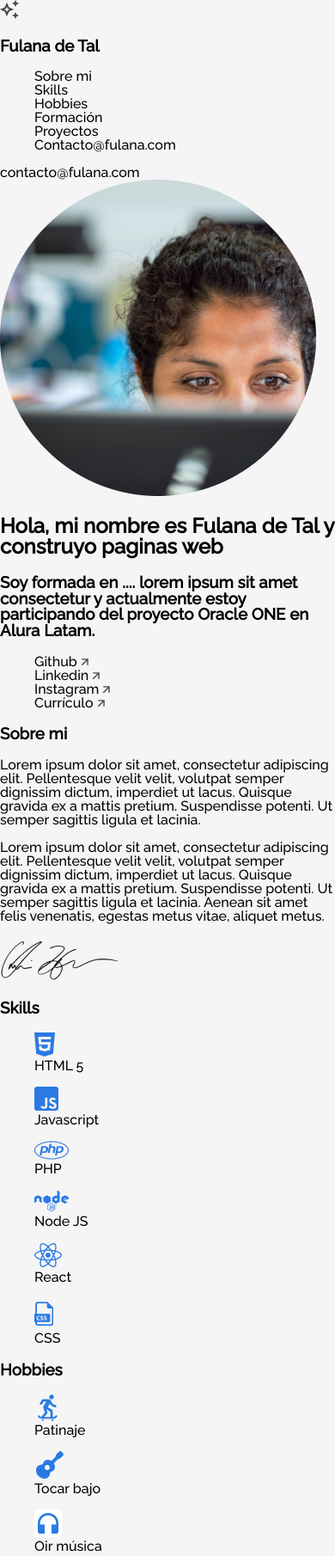
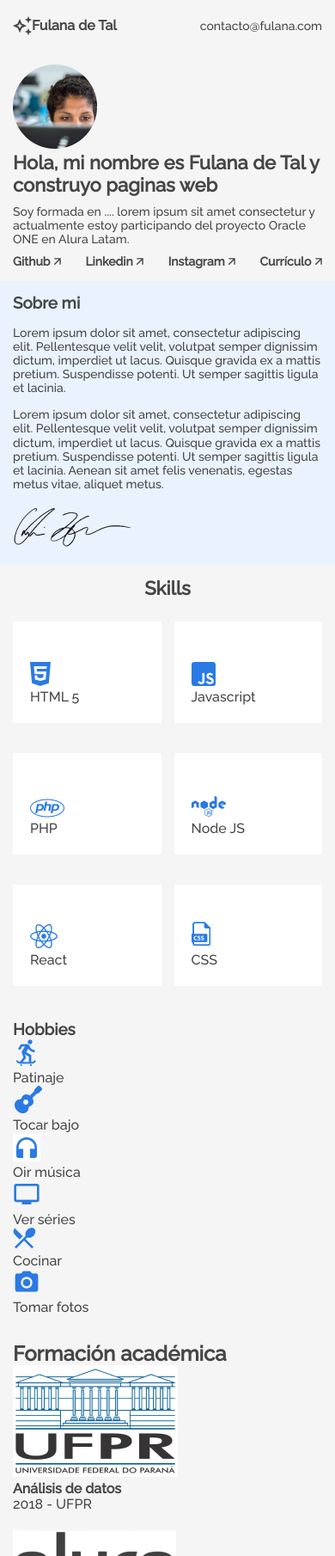
Before and after one commit to jpgalarza/challenge-portafolio-oracle-one, a plain HTML site: page index.html in a window 390 px wide. Shown: the top 1810 px of the page at 86% size. Drawn offline with Linux system fonts and the light colour scheme.

Commit message:
Estilos mobile de las secciones, Header, profile, about y skills

```diff
--- a/index.html
+++ b/index.html
@@ -1,23 +1,27 @@
 <!DOCTYPE html>
 <html lang="es">
   <head>
-    <meta charset="UTF-8">
-    <meta http-equiv="X-UA-Compatible" content="IE=edge">
-    <meta name="viewport" content="width=device-width, initial-scale=1.0">
-    <link rel="stylesheet" href="main.css">
-    <link rel="preconnect" href="https://fonts.googleapis.com">
-    <link rel="preconnect" href="https://fonts.gstatic.com" crossorigin>
-    <link href="https://fonts.googleapis.com/css2?family=Raleway:wght@500&display=swap" rel="stylesheet">
+    <meta charset="UTF-8" />
+    <meta http-equiv="X-UA-Compatible" content="IE=edge" />
+    <meta
+      name="viewport"
+      content="width=device-width, initial-scale=1.0, maximum-scale=1.0, user-scalable=no"
+    />
+    <link rel="stylesheet" href="main.css" />
+    <link rel="preconnect" href="https://fonts.googleapis.com" />
+    <link rel="preconnect" href="https://fonts.gstatic.com" crossorigin />
+    <link
+      href="https://fonts.googleapis.com/css2?family=Raleway:wght@500&display=swap"
+      rel="stylesheet"
+    />
     <title>Portafolio Juan Pablo Galarza</title>
   </head>
   <body>
-    <!-- Sección del Menú  -->
-    <div class="tudo">
-    <section class="menu">
-        <header class="menu__header">
-            <img src="assets\vector.png">
+    <header class="menu__header container">
+      <div class="logo">
+        <img src="assets\vector.png" />
         <h3 class="menu__title">Fulana de Tal</h3>
-        </header>
+      </div>
       <nav>
         <ul class="menu__list">
           <li class="menu__list__item"><a href="#sobre-mi">Sobre mi</a></li>
@@ -25,255 +29,378 @@
           <li class="menu__list__item"><a href="#hobbies">Hobbies</a></li>
           <li class="menu__list__item"><a href="#formacion">Formación</a></li>
           <li class="menu__list__item"><a href="#xp">Proyectos</a></li>
-                <li class="menu__list__item"><a href="#contacto">Contacto@fulana.com</a></li>
+          <li class="menu__list__item">
+            <a href="#contacto">Contacto@fulana.com</a>
+          </li>
         </ul>
-            <li class="menu__list__item__contato"><a href="#contacto">contacto@fulana.com</a></li>
+        <li class="menu__list__item__contato">
+          <a href="#contacto">contacto@fulana.com</a>
+        </li>
       </nav>
-    </section>
+    </header>
 
     <!-- Sección del Header/Title/Hero -->
-    <section class="title">
+    <main>
+      <section class="title container">
         <div class="title__div">
-            <img class="title__profile" src="assets\profile.png">
+          <img class="title__profile" src="assets\profile.png" />
           <div class="title__container">
-                <h2 class="title__bio">Hola, mi nombre es Fulana de Tal y construyo paginas web</h2>
-                <h3 class="title__subsection">Soy formada en .... lorem ipsum sit amet consectetur y actualmente estoy participando del proyecto Oracle ONE en Alura Latam.</h3>
+            <h2 class="title__bio">
+              Hola, mi nombre es Fulana de Tal y construyo paginas web
+            </h2>
+            <h3 class="title__subsection">
+              Soy formada en .... lorem ipsum sit amet consectetur y actualmente
+              estoy participando del proyecto Oracle ONE en Alura Latam.
+            </h3>
             <ul class="title__network">
               <!-- Enlaces redes sociales favoritas -->
-                    <li class="title__network__item"><a href="">Github <img src="assets\arrow.png"> </a></li>
-                    <li class="title__network__item"><a href="">Linkedin <img src="assets\arrow.png"></a></li>
-                    <li class="title__network__item"><a href="">Instagram <img src="assets\arrow.png"></a></li>
-                    <li class="title__network__item"><a href="">Currículo <img src="assets\arrow.png"></a></li>
+              <li class="title__network__item">
+                <a href="">Github <img src="assets\arrow.png" /> </a>
+              </li>
+              <li class="title__network__item">
+                <a href="">Linkedin <img src="assets\arrow.png" /></a>
+              </li>
+              <li class="title__network__item">
+                <a href="">Instagram <img src="assets\arrow.png" /></a>
+              </li>
+              <li class="title__network__item">
+                <a href="">Currículo <img src="assets\arrow.png" /></a>
+              </li>
             </ul>
           </div>
         </div>
       </section>
-
       <!-- Sección sobre mi -->
-    <section class="about" id="sobre-mi">
+      <section class="about container" id="sobre-mi">
         <div class="about__container">
           <h3 class="about__title">Sobre mi</h3>
-            <p class="about__paragraph">Lorem ipsum dolor sit amet, consectetur adipiscing elit. Pellentesque velit velit, volutpat semper dignissim dictum, imperdiet ut lacus. Quisque gravida ex a mattis pretium. Suspendisse potenti. Ut semper sagittis ligula et lacinia.  </p>
-            <p class="about__paragraph">Lorem ipsum dolor sit amet, consectetur adipiscing elit. Pellentesque velit velit, volutpat semper dignissim dictum, imperdiet ut lacus. Quisque gravida ex a mattis pretium. Suspendisse potenti. Ut semper sagittis ligula et lacinia. Aenean sit amet felis venenatis, egestas metus vitae, aliquet metus.</p>
+          <p class="about__paragraph">
+            Lorem ipsum dolor sit amet, consectetur adipiscing elit.
+            Pellentesque velit velit, volutpat semper dignissim dictum,
+            imperdiet ut lacus. Quisque gravida ex a mattis pretium. Suspendisse
+            potenti. Ut semper sagittis ligula et lacinia.
+          </p>
+          <p class="about__paragraph">
+            Lorem ipsum dolor sit amet, consectetur adipiscing elit.
+            Pellentesque velit velit, volutpat semper dignissim dictum,
+            imperdiet ut lacus. Quisque gravida ex a mattis pretium. Suspendisse
+            potenti. Ut semper sagittis ligula et lacinia. Aenean sit amet felis
+            venenatis, egestas metus vitae, aliquet metus.
+          </p>
           <!-- firma! -->
-            <img src="assets\signature.png">
+          <img src="assets\signature.png" />
         </div>
       </section>
-
       <!-- Sección de Skills -->
-    <section class="skills" id="skills">
+      <section class="skills container" id="skills">
         <h3 class="skills__title">Skills</h3>
         <div class="skills__line">
           <div class="skills__box">
             <ul>
-                        <li class="skills__img"><img src="assets\htlm.png"></li>
-                        <li class="skills__name"> HTML 5</li>
+              <li class="skills__img"><img src="assets\htlm.png" /></li>
+              <li class="skills__name">HTML 5</li>
             </ul>
           </div>
-
           <div class="skills__box">
             <ul>
-                        <li class="skills__img"> <img src="assets\js_icon.png" alt=""></li>
+              <li class="skills__img">
+                <img src="assets\js_icon.png" alt="" />
+              </li>
               <li class="skills__name">Javascript</li>
             </ul>
           </div>
-
           <div class="skills__box">
             <ul>
-                        <li class="skills__img"> <img src="assets\php_icon.png" alt=""></li>
+              <li class="skills__img">
+                <img src="assets\php_icon.png" alt="" />
+              </li>
               <li class="skills__name">PHP</li>
             </ul>
           </div>
-
           <div class="skills__box">
             <ul>
-                        <li class="skills__img"><img src="assets\nodejs_icon.png" alt=""></li>
+              <li class="skills__img">
+                <img src="assets\nodejs_icon.png" alt="" />
+              </li>
               <li class="skills__name">Node JS</li>
             </ul>
           </div>
-
           <div class="skills__box">
             <ul>
-                        <li class="skills__img"> <img src="assets\react_icon.png" alt=""> </li>
+              <li class="skills__img">
+                <img src="assets\react_icon.png" alt="" />
+              </li>
               <li class="skills__name">React</li>
             </ul>
           </div>
-
           <div class="skills__box">
             <ul>
-                        <li class="skills__img"> <img src="assets\css_icon.png" alt=""> </li>
+              <li class="skills__img">
+                <img src="assets\css_icon.png" alt="" />
+              </li>
               <li class="skills__name">CSS</li>
             </ul>
           </div>
         </div>
       </section>
-
       <!-- Sección de Hobbies -->
-    <section class="hobbies" id="hobbies">
+      <section class="hobbies container" id="hobbies">
         <h3 class="hobbies__title">Hobbies</h3>
         <div class="hobbies__line">
           <div class="hobbies__box">
             <ul>
-                        <li class="hobbies__img"><img src="assets\skate_icon.png"></li>
-                        <li class="hobbies__name"> Patinaje</li>
+              <li class="hobbies__img"><img src="assets\skate_icon.png" /></li>
+              <li class="hobbies__name">Patinaje</li>
             </ul>
           </div>
-
           <div class="hobbies__box">
             <ul>
-                        <li class="hobbies__img"> <img src="assets\guitar_icon.png" alt=""></li>
+              <li class="hobbies__img">
+                <img src="assets\guitar_icon.png" alt="" />
+              </li>
               <li class="hobbies__name">Tocar bajo</li>
             </ul>
           </div>
-
           <div class="hobbies__box">
             <ul>
-                        <li class="hobbies__img"> <img src="assets\headphones_icon.png" alt=""></li>
+              <li class="hobbies__img">
+                <img src="assets\headphones_icon.png" alt="" />
+              </li>
               <li class="hobbies__name">Oir música</li>
             </ul>
           </div>
-
           <div class="hobbies__box">
             <ul>
-                        <li class="hobbies__img"><img src="assets\tv_icon.png" alt=""></li>
+              <li class="hobbies__img">
+                <img src="assets\tv_icon.png" alt="" />
+              </li>
               <li class="hobbies__name">Ver séries</li>
             </ul>
           </div>
-
           <div class="hobbies__box">
             <ul>
-                        <li class="hobbies__img"> <img src="assets\forkspoon_icon.png" alt=""> </li>
+              <li class="hobbies__img">
+                <img src="assets\forkspoon_icon.png" alt="" />
+              </li>
               <li class="hobbies__name">Cocinar</li>
             </ul>
           </div>
-
           <div class="hobbies__box">
             <ul>
-                        <li class="hobbies__img"> <img src="assets\camera_icon.png" alt=""> </li>
+              <li class="hobbies__img">
+                <img src="assets\camera_icon.png" alt="" />
+              </li>
               <li class="hobbies__name">Tomar fotos</li>
             </ul>
           </div>
         </div>
       </section>
-
       <!-- Sección de Formación académica -->
-    <section class="academic" id="formacion">
-        <h2 class="academic__title" >Formación académica</h2>
+      <section class="academic container" id="formacion">
+        <h2 class="academic__title">Formación académica</h2>
         <div class="academic__courses">
           <div class="academic__courses__box">
             <ul class="academic__courses__list">
               <!-- Logotipo de la institución de formación -->
-                    <li class="academic__courses__item__img"><img src="assets\ufpr_logo.png"></li>
-                    <li class="academic__courses__item__title"><h4>Análisis de datos</h4></li>
-                    <li class="academic__courses__item__subtitle"><p>2018 - UFPR</p></li>
+              <li class="academic__courses__item__img">
+                <img src="assets\ufpr_logo.png" />
+              </li>
+              <li class="academic__courses__item__title">
+                <h4>Análisis de datos</h4>
+              </li>
+              <li class="academic__courses__item__subtitle">
+                <p>2018 - UFPR</p>
+              </li>
             </ul>
           </div>
           <div class="academic__courses__box">
             <ul class="academic__courses__list">
               <!--Logotipo de la institución de formación -->
-                    <li class="academic__courses__item__img"><img src="assets\alura_logo.png"></li>
-                    <li class="academic__courses__item__title"><h4>Formación en UX Design</h4></li>
-                    <li class="academic__courses__item__subtitle"><p>2019 - Alura</p></li>
+              <li class="academic__courses__item__img">
+                <img src="assets\alura_logo.png" />
+              </li>
+              <li class="academic__courses__item__title">
+                <h4>Formación en UX Design</h4>
+              </li>
+              <li class="academic__courses__item__subtitle">
+                <p>2019 - Alura</p>
+              </li>
             </ul>
           </div>
           <div class="academic__courses__box">
             <ul class="academic__courses__list">
               <!-- Logotipo de la institución de formación -->
-                    <li class="academic__courses__item__img"><img src="assets\ufrj_logo.png"></li>
-                    <li class="academic__courses__item__title"><h4>Posgrado en diseño</h4></li>
-                    <li class="academic__courses__item__subtitle"><p>En curso - UFRJ</p></li>
+              <li class="academic__courses__item__img">
+                <img src="assets\ufrj_logo.png" />
+              </li>
+              <li class="academic__courses__item__title">
+                <h4>Posgrado en diseño</h4>
+              </li>
+              <li class="academic__courses__item__subtitle">
+                <p>En curso - UFRJ</p>
+              </li>
             </ul>
           </div>
         </div>
       </section>
-
       <!-- Sección de Experiencia Profesional/Proyectos-->
-    <section class="experience" id="xp">
-        <h2 class="experience__section__title" >Experiencia Profissional</h2>
+      <section class="experience container" id="xp">
+        <h2 class="experience__section__title">Experiencia Profissional</h2>
         <div class="experiencie__box">
           <!-- Logotipo/captura de pantalla de tu proyecto -->
-            <img class="experience__img" src="assets\decod_print.png">
-            <div class="experience__info"
+          <img class="experience__img" src="assets\decod_print.png" />
+          <div class="experience__info">
             <h2 class="experience__title">Encriptador de texto</h2>
-                <h3 class="experience__text">Challenge Alura Codificador </h3>
+            <h3 class="experience__text">Challenge Alura Codificador</h3>
             <div class="experience__description">
               <!-- Enlace del proyecto en Github o GithubPages -->
-                            <span class="experience__repo"><a href="https://github.com/alura-challenges/challenge-one-encriptador-latam"><button class="experiencia__botao--repo">Repositório</button></a></span>
-                            <span class="experience__demo"><a href=""><button class="experience__botao--demo">Ver demo</button></a></span>
+              <span class="experience__repo"
+                ><a
+                  href="https://github.com/alura-challenges/challenge-one-encriptador-latam"
+                  ><button class="experiencia__botao--repo">
+                    Repositório
+                  </button></a
+                ></span
+              >
+              <span class="experience__demo"
+                ><a href=""
+                  ><button class="experience__botao--demo">Ver demo</button></a
+                ></span
+              >
             </div>
           </div>
         </div>
-
         <div class="experiencie__box">
           <!-- Logotipo/captura de pantalla de tu proyecto -->
-            <img class="experience__img" src="assets\forca_print.png">
-            <div class="experience__info"
-                <h2 class="experience__title">Juego creado con HTML y JavaScript</h2>
-                <h3 class="experience__text">Challenge Oracle </h3>
+          <img class="experience__img" src="assets\forca_print.png" />
+          <div class="experience__info">
+            <h2 class="experience__title">
+              Juego creado con HTML y JavaScript
+            </h2>
+            <h3 class="experience__text">Challenge Oracle</h3>
             <div class="experience__description">
               <!-- Enlace del proyecto en Github o GithubPages -->
-                            <span class="experience__repo"><a href="https://github.com/alura-challenges/challenge-one-juego-ahorcado"><button class="experiencia__botao--repo">Repositório</button></a></span>
-                            <span class="experience__demo"><a href=""><button class="experience__botao--demo">Ver demo</button></a></span>
+              <span class="experience__repo"
+                ><a
+                  href="https://github.com/alura-challenges/challenge-one-juego-ahorcado"
+                  ><button class="experiencia__botao--repo">
+                    Repositório
+                  </button></a
+                ></span
+              >
+              <span class="experience__demo"
+                ><a href=""
+                  ><button class="experience__botao--demo">Ver demo</button></a
+                ></span
+              >
             </div>
           </div>
         </div>
-
         <div class="experience__box">
           <!-- Logotipo/captura de pantalla de tu proyecto -->
-            <img class="experience__img" src="assets\secretcode_print.png">
-            <div class="experience__info-container"
+          <img class="experience__img" src="assets\secretcode_print.png" />
+          <div class="experience__info-container">
             <h2 class="experience__title">Encriptador de texto</h2>
-                <h3 class="experience__text">Challenge Oracle </h3>
+            <h3 class="experience__text">Challenge Oracle</h3>
             <div class="experience__description">
               <!-- Enlace del proyecto en Github o GithubPages -->
-                            <span class="experience__repo"><a href="https://github.com/alura-challenges/challenge-one-encriptador-latam"><button class="experiencia__botao--repo">Repositório</button></a></span>
-                            <span class="experience__demo"><a href=""><button class="experience__botao--demo">Ver demo</button></a></span>
+              <span class="experience__repo"
+                ><a
+                  href="https://github.com/alura-challenges/challenge-one-encriptador-latam"
+                  ><button class="experiencia__botao--repo">
+                    Repositório
+                  </button></a
+                ></span
+              >
+              <span class="experience__demo"
+                ><a href=""
+                  ><button class="experience__botao--demo">Ver demo</button></a
+                ></span
+              >
             </div>
           </div>
         </div>
-
         <div class="experience__box">
-            <img class="experience__img" src="assets\forca2_print.png">
-            <div class="experience__info-container"
-            <h2 class="experience__title">Juego creado con HTML, CSS y JavaScript</h2>
-                <h3 class="experience__text">Challenge Oracle </h3>
+          <img class="experience__img" src="assets\forca2_print.png" />
+          <div class="experience__info-container">
+            <h2 class="experience__title">
+              Juego creado con HTML, CSS y JavaScript
+            </h2>
+            <h3 class="experience__text">Challenge Oracle</h3>
             <div class="experience__description">
               <!-- Enlace del proyecto en Github o GithubPages -->
-                            <span class="experience__repo"><a href="https://github.com/alura-challenges/challenge-one-juego-ahorcado"><button class="experiencia__botao--repo">Repositório</button></a></span>
-                            <span class="experience__demo"><a href=""><button class="experience__botao--demo">Ver demo</button></a></span>
+              <span class="experience__repo"
+                ><a
+                  href="https://github.com/alura-challenges/challenge-one-juego-ahorcado"
+                  ><button class="experiencia__botao--repo">
+                    Repositório
+                  </button></a
+                ></span
+              >
+              <span class="experience__demo"
+                ><a href=""
+                  ><button class="experience__botao--demo">Ver demo</button></a
+                ></span
+              >
             </div>
           </div>
         </div>
-
+      </section>
       <!-- Sección de Contacto -->
-        <section class="formcontato" id="contacto">
-            <div  class="formcontato__contacto">
+      <section class="formcontato container" id="contacto">
+        <div class="formcontato__contacto">
           <div class="formcontato--esquerda">
-                    <img class="formcontato__img" src="assets\contact_image.png">
+            <img class="formcontato__img" src="assets\contact_image.png" />
           </div>
           <div class="formcontato__text">
             <h2 class="formcontato__title">Contacto</h2>
             <h3 class="formcontato__subtext">¿Quieres contactarme?</h3>
-                    <h3 class="formcontato__subtext">Complete el siguiente formulario y me pondré en contacto con usted lo antes posible. </h3>
+            <h3 class="formcontato__subtext">
+              Complete el siguiente formulario y me pondré en contacto con usted
+              lo antes posible.
+            </h3>
             <form class="formcontato__form" name="form">
-                        <input class="formcontato__input" type="text" name="nombre" placeholder="Nombre">
-                        <input class="formcontato__input" type="email" name="email" placeholder="E-mail">
-                        <input class="formcontato__input" type="text" name="asunto" placeholder="Assunto">
-                        <textarea class="formcontato__textarea" rows="5" cols="40" id="mensagem" name="mensaje" placeholder="Mensaje"></textarea>
-                        <button type="submit" class="formcontato__botao">Enviar mensaje</button>
+              <input
+                class="formcontato__input"
+                type="text"
+                name="nombre"
+                placeholder="Nombre"
+              />
+              <input
+                class="formcontato__input"
+                type="email"
+                name="email"
+                placeholder="E-mail"
+              />
+              <input
+                class="formcontato__input"
+                type="text"
+                name="asunto"
+                placeholder="Assunto"
+              />
+              <textarea
+                class="formcontato__textarea"
+                rows="5"
+                cols="40"
+                id="mensagem"
+                name="mensaje"
+                placeholder="Mensaje"
+              ></textarea>
+              <button type="submit" class="formcontato__botao">
+                Enviar mensaje
+              </button>
             </form>
           </div>
         </div>
       </section>
-
       <!-- Sección de Footer -->
-        <section class="footer">
+      <section class="footer container">
         <div class="footer__rodape">
           <p>Desarrollado por Fulana de Tal</p>
           <p>2022</p>
         </div>
       </section>
-    </div>
+    </main>
     <!-- Script del documento JavaScript -->
     <script src="validacion.js"></script>
   </body>
--- a/main.css
+++ b/main.css
@@ -1,41 +1,50 @@
 @import url("styles/normalize.css");
+@import url("styles/header.css");
+@import url("styles/profile.css");
+@import url("styles/about.css");
+@import url("styles/skills.css");
 
 :root{
    --body-color: #F5F5F5;
    --link-color: #000;
+   --font-color: #464646;
+   --primary-color: #EAF2FD;
+   --white: #FFFFFF;
 }
 
+* {
+    margin: 0;
+    padding: 0;
+    box-sizing: border-box;
+    color: var(--font-color);
+  }
+
 body {
-    box-sizing: border-box;
-    background-color: var(--body-color) ;
     font-family: 'Raleway';
-    line-height: 1;
+    background-color: var(--body-color);
+    overflow-x: hidden;
+    /* line-height: 1; */
 }
-ol, ul,li {
+
+li {
+    list-style: none;
+}
+
+a {
+    text-decoration: none;
+}
+
+.container {
+    padding: 15px 15px;
+}
+
+/* ol, ul,li {
     list-style: none;
 }
 a{
     text-decoration: none;
     color: var(--link-color);
-}
-
-/*Sección Menu*/
-
-section.menu{
-
-}
-
-/*Sección Title*/
-
-section.title{
-
-}
-
-/*Sección About*/
-
-section.about{
-
-}
+} */
 
 /*Sección Hobbies*/
 
--- /dev/null
+++ b/styles/about.css
@@ -0,0 +1,8 @@
+.about {
+  background-color: var(--primary-color);
+}
+
+.about__paragraph {
+  margin: 15px 0;
+  font-size: 0.875rem;
+}
--- /dev/null
+++ b/styles/header.css
@@ -0,0 +1,23 @@
+header {
+  height: 60px;
+  display: flex;
+  justify-content: space-between;
+  align-items: center;
+}
+
+.logo {
+  display: flex;
+  align-items: center;
+}
+
+.menu__title {
+  font-size: 1rem;
+}
+
+.menu__list {
+  display: none;
+}
+
+.menu__list__item__contato {
+  font-size: 0.875rem;
+}
--- /dev/null
+++ b/styles/profile.css
@@ -0,0 +1,20 @@
+.title__profile {
+  width: 98px;
+}
+
+.title__bio {
+  font-size: 1.375rem;
+}
+
+.title__subsection {
+  font-size: 0.875rem;
+  font-weight: 400;
+  margin: 10px 0;
+}
+
+.title__network {
+  display: flex;
+  justify-content: space-between;
+  font-size: 0.875rem;
+  font-weight: 600;
+}
--- /dev/null
+++ b/styles/skills.css
@@ -0,0 +1,22 @@
+.skills__title {
+  text-align: center;
+  margin-bottom: 15px;
+  font-size: 1.375rem;
+}
+
+.skills__line {
+  display: flex;
+  flex-wrap: wrap;
+  gap: 15px;
+}
+
+.skills__box {
+  display: flex;
+  align-items: end;
+  flex-grow: 1;
+  padding: 20px;
+  margin: 10px 0;
+  background-color: var(--white);
+  height: 118px;
+  width: 40%;
+}
```
Lines whose indentation alone changed are shown as unchanged.
